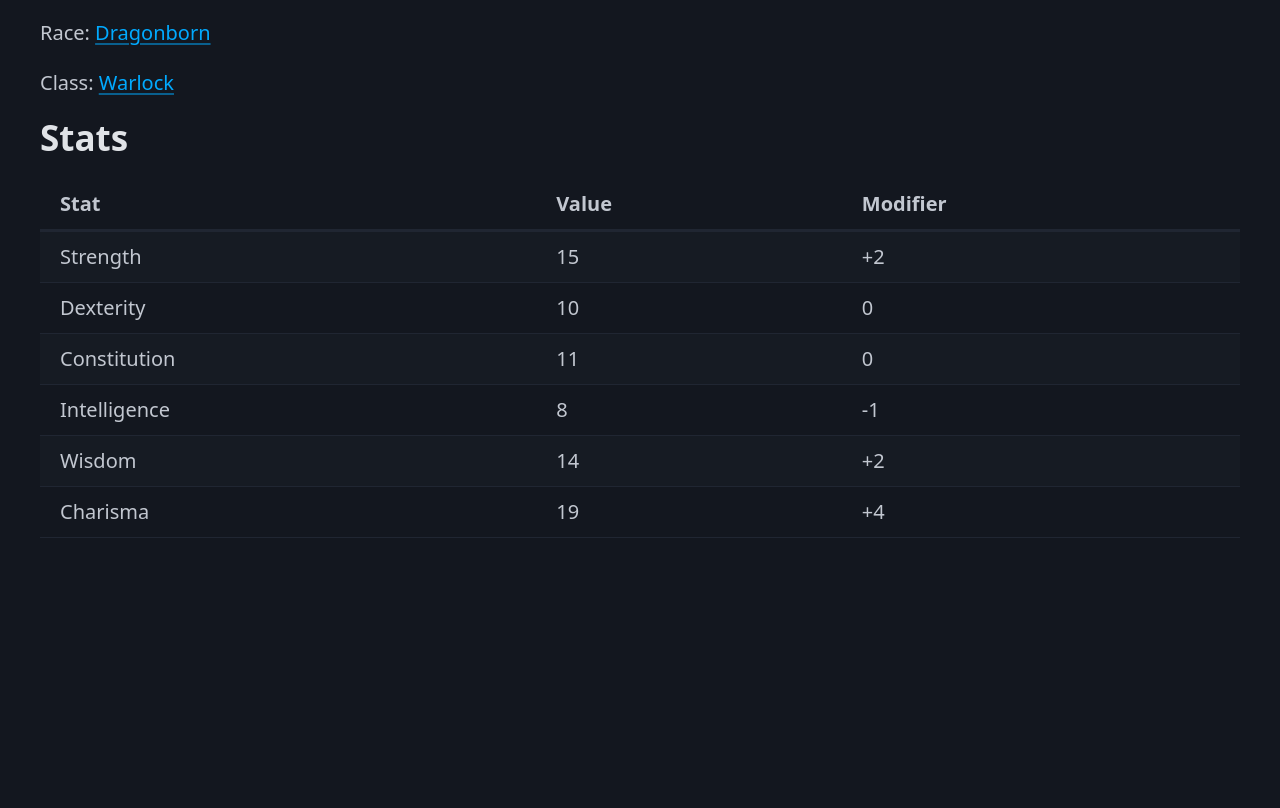
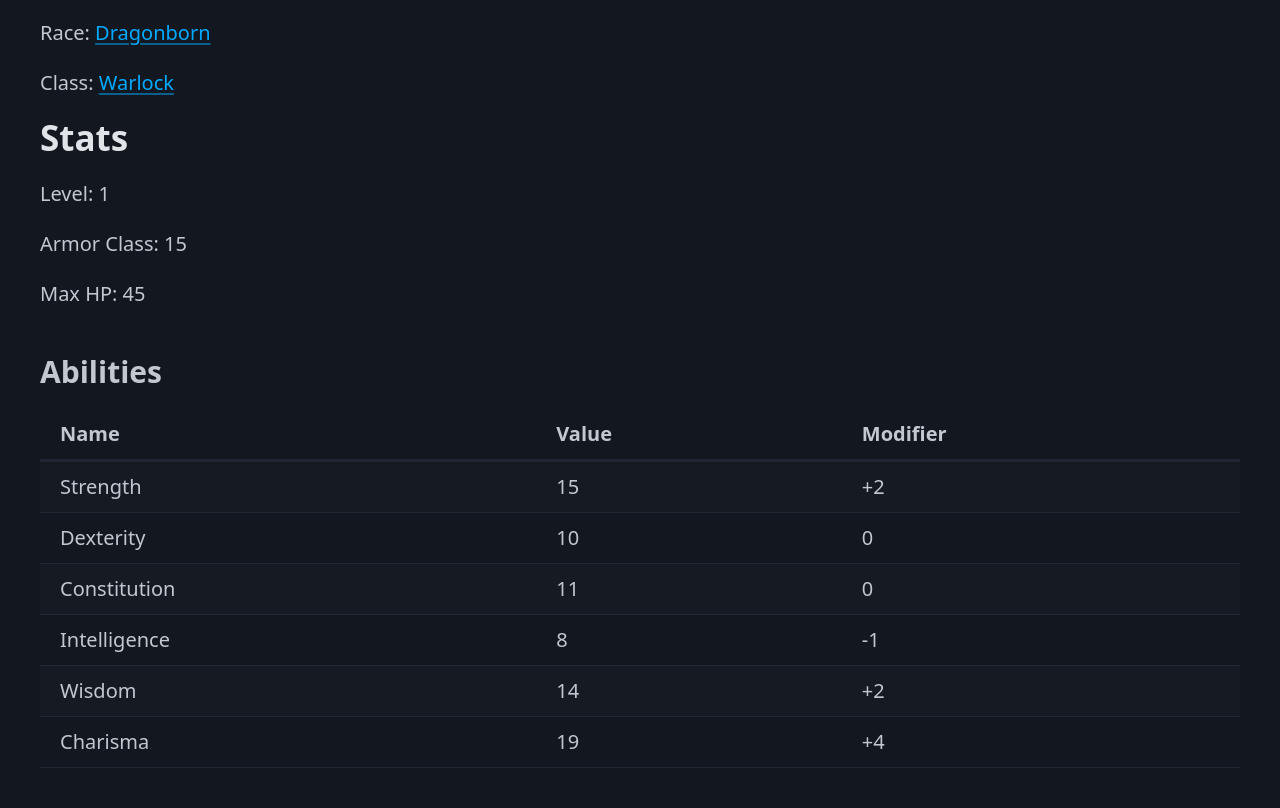
Before and after one commit to jakecoombs/django-dnd, a Django app: page /character/1/ in a window 1280 px wide. Shown: the part 237-1045 px from the top of the page. Before the commit the page ends 775 px from the top, so only its background shows below. Run offline with Django 5.2, Linux system fonts and the light colour scheme; data comes from the database, SQL or seed files in the repository; some libraries are stand-ins or nearby versions.

Commit message:
Show level, ac and hp for characters

```diff
--- a/character/templates/character/character.html
+++ b/character/templates/character/character.html
@@ -17,10 +17,14 @@
     </section>
     <section>
         <h2>Stats</h2>
+        <p>Level: {{ character.level }}</p>
+        <p>Armor Class: {{ character.armor_class }}</p>
+        <p>Max HP: {{ character.hit_points }}</p>
+        <h3>Abilities</h3>
         <table class="striped">
             <thead>
                 <tr>
-                    <th scope="col">Stat</th>
+                    <th scope="col">Name</th>
                     <th scope="col">Value</th>
                     <th scope="col">Modifier</th>
                 </tr>
```
